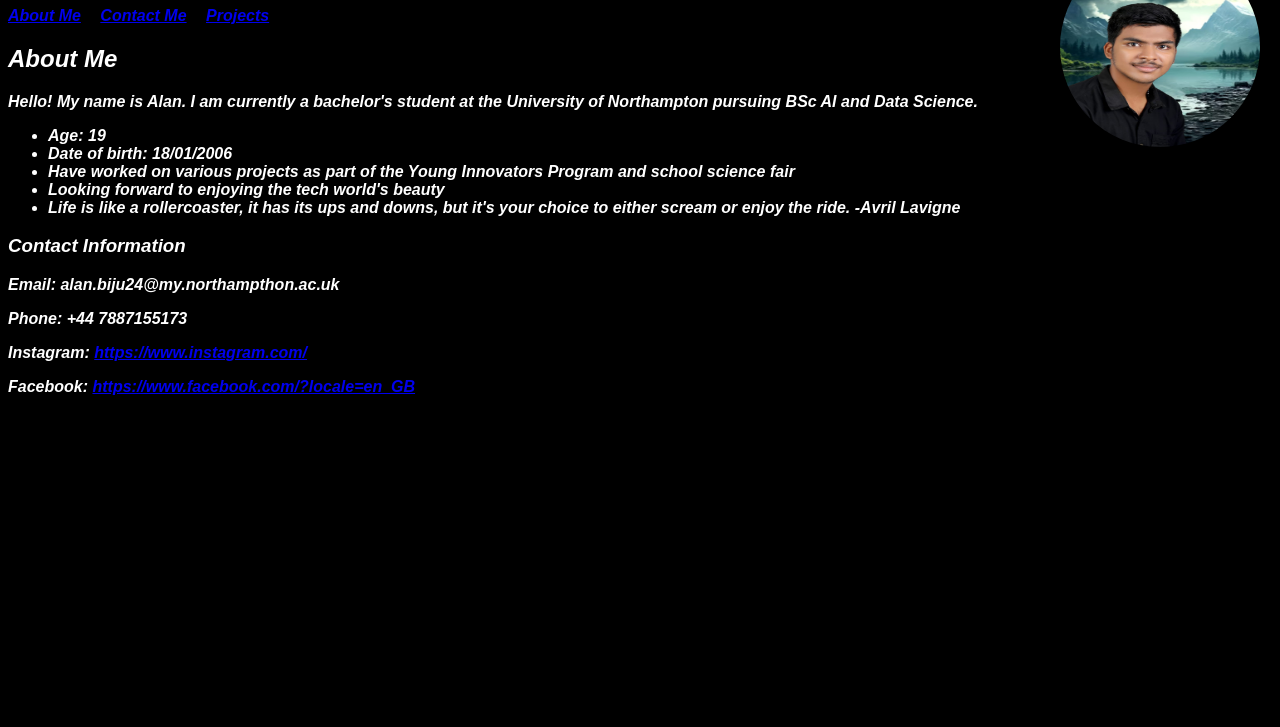
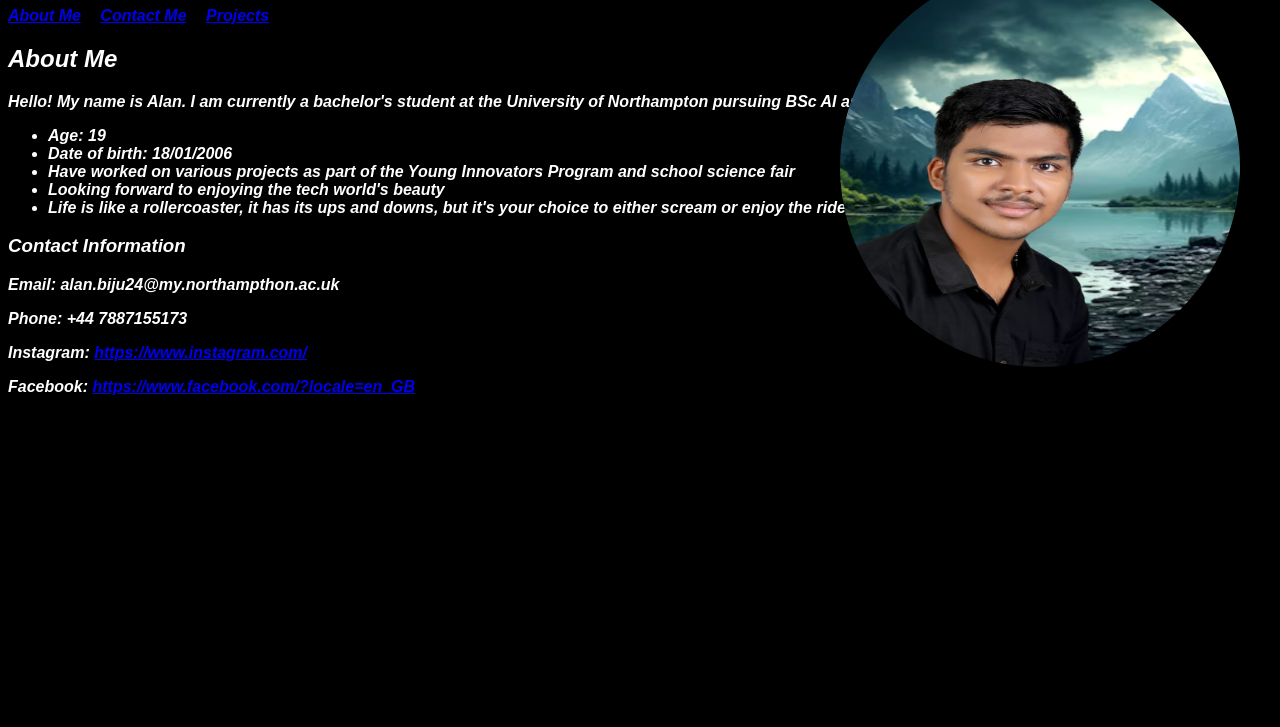
Before and after one commit to Alanbiju433/ASI-1, a plain HTML site: page index.html in a window 1280 px wide. Shown: the part 73-800 px from the top of the page. Drawn offline with Linux system fonts and the light colour scheme.

Commit message:
Update index.html
Signed-off-by: Alanbiju433 <alan.biju24@my.northampton.ac.uk>

```diff
--- a/index.html
+++ b/index.html
@@ -31,10 +31,10 @@
     <style>
         .profile-image {
             position: absolute;
-            top: 20px;
-            right: 20px;
-            width: 200px;
-            height: 200px;
+            top: 40px;
+            right: 40px;
+            width: 400px;
+            height: 400px;
             border-radius: 50%;
         }
     </style>
```
